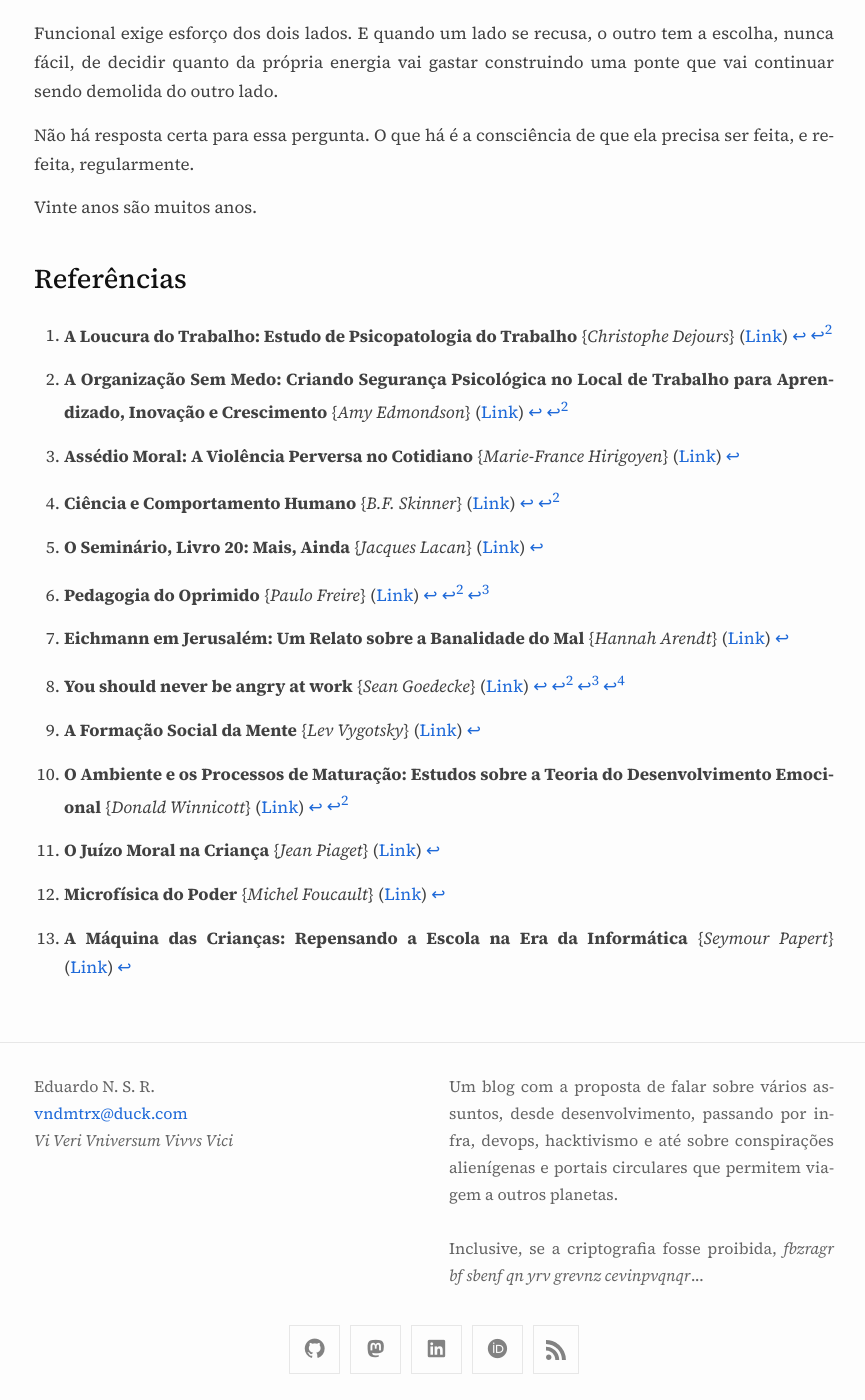
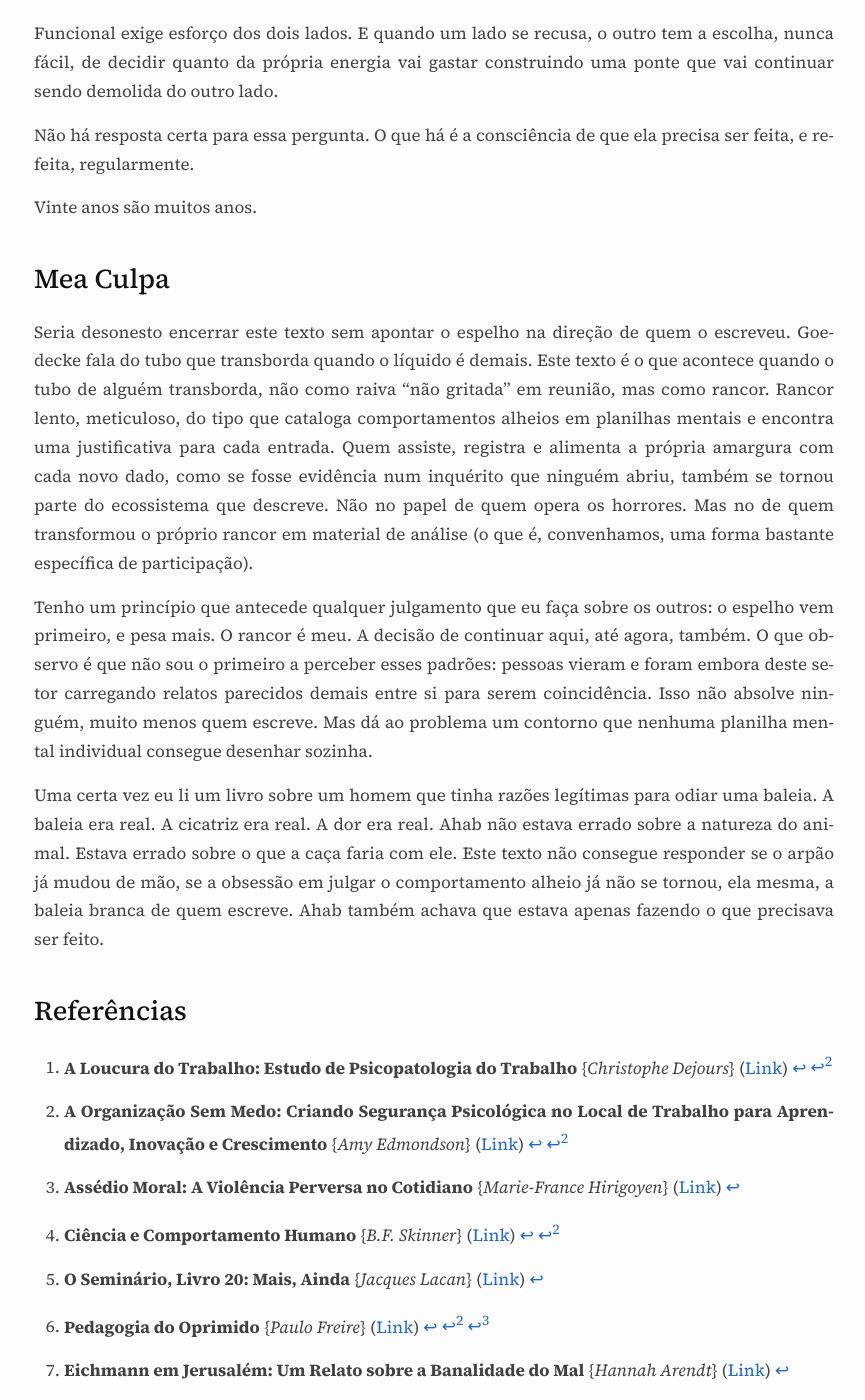
Before and after one commit to vndmtrx/vndmtrx.github.io, a Jekyll site: the page built from _posts/2026-08-22-estou-aqui-para-trabalhar.md, in a window 1280 px wide and 1400 px high, scrolled down 11093 px. Shown: the whole window, without its empty margins (206-1071 px from the left). Built offline with Jekyll 4.4.1, drawn with Linux system fonts in a browser that asks for light colours; nearby versions of some CDN libraries.

Commit message:
Mais ajustes

```diff
--- a/_posts/2026-08-22-estou-aqui-para-trabalhar.md
+++ b/_posts/2026-08-22-estou-aqui-para-trabalhar.md
@@ -148,6 +148,14 @@ Não há resposta certa para essa pergunta. O que há é a consciência de que e
 
 Vinte anos são muitos anos.
 
+## Mea Culpa
+
+Seria desonesto encerrar este texto sem apontar o espelho na direção de quem o escreveu. Goedecke fala do tubo que transborda quando o líquido é demais. Este texto é o que acontece quando o tubo de alguém transborda, não como raiva "não gritada" em reunião, mas como rancor. Rancor lento, meticuloso, do tipo que cataloga comportamentos alheios em planilhas mentais e encontra uma justificativa para cada entrada. Quem assiste, registra e alimenta a própria amargura com cada novo dado, como se fosse evidência num inquérito que ninguém abriu, também se tornou parte do ecossistema que descreve. Não no papel de quem opera os horrores. Mas no de quem transformou o próprio rancor em material de análise (o que é, convenhamos, uma forma bastante específica de participação).
+
+Tenho um princípio que antecede qualquer julgamento que eu faça sobre os outros: o espelho vem primeiro, e pesa mais. O rancor é meu. A decisão de continuar aqui, até agora, também. O que observo é que não sou o primeiro a perceber esses padrões: pessoas vieram e foram embora deste setor carregando relatos parecidos demais entre si para serem coincidência. Isso não absolve ninguém, muito menos quem escreve. Mas dá ao problema um contorno que nenhuma planilha mental individual consegue desenhar sozinha.
+
+Uma certa vez eu li um livro sobre um homem que tinha razões legítimas para odiar uma baleia. A baleia era real. A cicatriz era real. A dor era real. Ahab não estava errado sobre a natureza do animal. Estava errado sobre o que a caça faria com ele. Este texto não consegue responder se o arpão já mudou de mão, se a obsessão em julgar o comportamento alheio já não se tornou, ela mesma, a baleia branca de quem escreve. Ahab também achava que estava apenas fazendo o que precisava ser feito.
+
 ## Referências
 
 [^1]: **A Loucura do Trabalho: Estudo de Psicopatologia do Trabalho** {*Christophe Dejours*} ([Link](https://www.amazon.com.br/loucura-trabalho-estudo-psicopatologia-ebook/dp/B09F8NL6NH))
```
